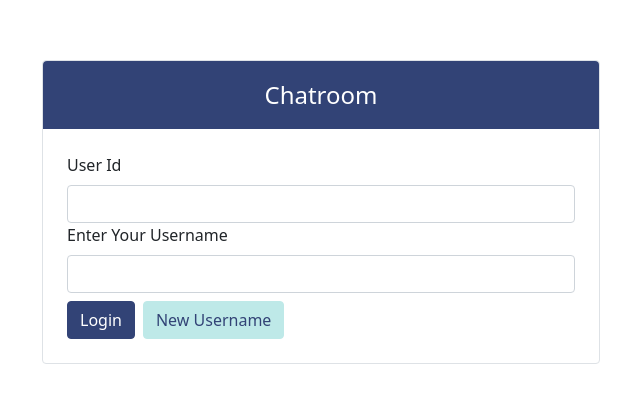
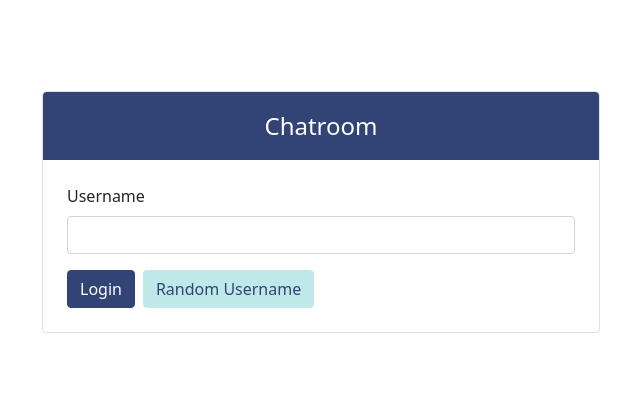
Before and after one commit to vivien-z/instant-msg-app, a React app in the folder client/: page / in a window 1280 px wide. Shown: the part 188-590 px from the top of the page, without its empty margins (319-959 px from the left). Built offline with nearby package versions, Linux system fonts and the light colour scheme; no server answers.

Commit message:
set auto id generater and removed input files for login form

```diff
--- a/client/src/components/Login.js
+++ b/client/src/components/Login.js
@@ -10,8 +10,6 @@ export default function Login( { value, onIdSubmit, onChange }) {
 
   function generateRandomUsername() {
     const rug = require('random-username-generator');
-    // return rug.generate()
-    // onUsernameSubmit(rug.generate())
     onChange(rug.generate())
   }
 
@@ -19,39 +17,42 @@ export default function Login( { value, onIdSubmit, onChange }) {
     e.preventDefault()
 
     const username = usernameRef.current.value
-    const id = idRef.current.value || uuidV4()
+    // const id = idRef.current.value || uuidV4()
+    const id = users.find(user => user.username === username).id || uuidV4()
 
     onChange(username)
     onIdSubmit(id)
 
-    console.log(users.typeOf)
-    let newId = false
+    let newUser = false
     for (let i = 0; i < users.length; i++) {
-      if (users[i].id !== id) {
-        newId = true
+      if (users[i].username !== username) {
+        newUser = true
       }
     }
-    if (users.length === 0 || newId) {
+    if (users.length === 0 || newUser) {
       createUser(id, username)
     }
+    // let newId = false
+    // for (let i = 0; i < users.length; i++) {
+    //   if (users[i].id !== id) {
+    //     newId = true
+    //   }
+    // }
+    // if (users.length === 0 || newId) {
+    //   createUser(id, username)
+    // }
   }
 
   return (
     <Container className="justify-content-center align-items-center d-flex" style={{ height: "100vh"}}>
-      <Form onSubmit={handleSubmit} className="w-50 border rounded">
+
+     <Form onSubmit={handleSubmit} className="w-50 border rounded">
         <div className="rounded-top bg-blue py-3 text-white text-center fs-4">
           Chatroom
         </div>
         <div className="p-4">
-          <Form.Group className="mb-2">
-            <Form.Label className="mb-2">User Id</Form.Label>
-            <Form.Control
-              type="text"
-              name="user-id"
-              ref={idRef}
-              required
-            />
-            <Form.Label className="mb-2">Enter Your Username</Form.Label>
+          <Form.Group className="mb-3">
+            <Form.Label className="mb-2">Username</Form.Label>
             <Form.Control
               type="text"
               ref={usernameRef}
@@ -61,9 +62,16 @@ export default function Login( { value, onIdSubmit, onChange }) {
             </Form.Control>
           </Form.Group>
           <Button type="submit" className="me-2">Login</Button>
-          <Button variant="secondary" onClick={generateRandomUsername}>New Username</Button>
+          <Button variant="secondary" onClick={generateRandomUsername}>Random Username</Button>
         </div>
       </Form>
     </Container>
   )
 }
+            // <Form.Label className="mb-2">User Id</Form.Label>
+            // <Form.Control
+            //   type="text"
+            //   name="user-id"
+            //   ref={idRef}
+            //   required
+            // />
```
Also changed, not shown: 1 other file (tests, documents, lock files or other folders).
